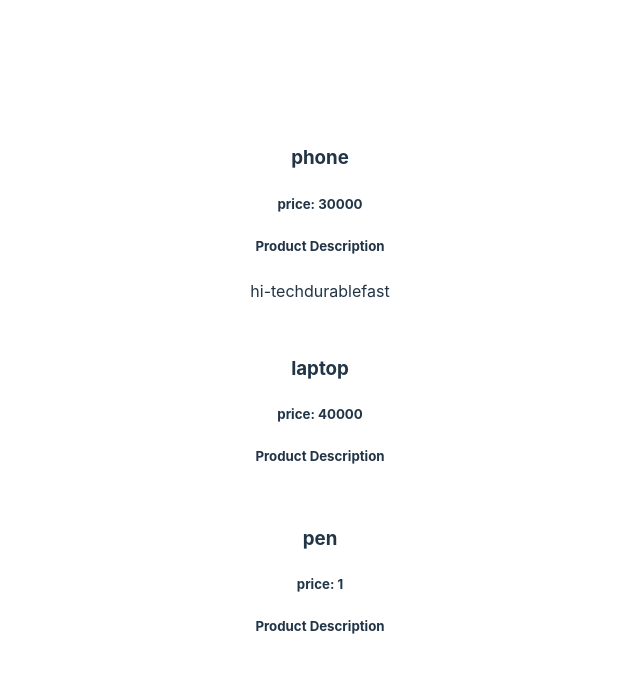
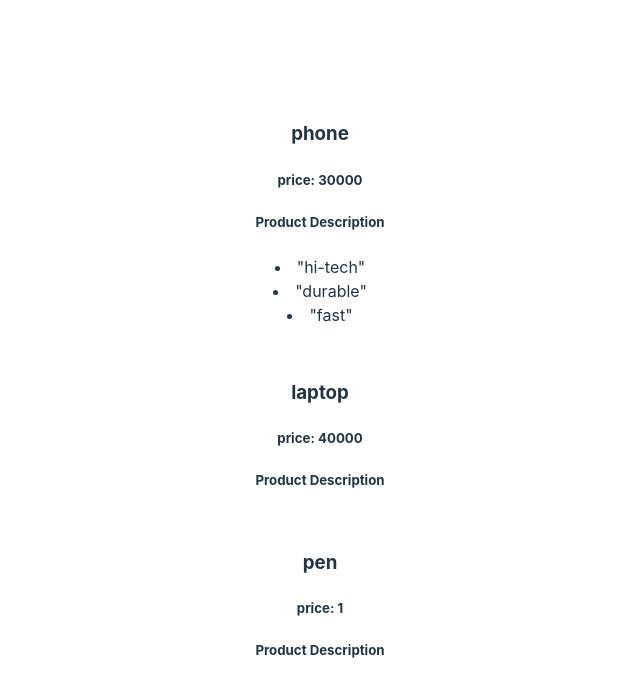
Before and after one commit to coderun13/react_js_frontend, a React (Vite) app in the folder basic-react-app/: page / in a window 1280 px wide. Shown: the top 696 px of the page, without its empty margins (320-960 px from the left). Built offline with nearby package versions, Linux system fonts and the light colour scheme.

Commit message:
rendering array

```diff
--- a/basic-react-app/src/ProductTab.jsx
+++ b/basic-react-app/src/ProductTab.jsx
@@ -1,7 +1,7 @@
 import Product from "./Product.jsx";
 
 function ProductTab(){
-    let features = ["hi-tech","durable","fast"];
+    let features = [<li>"hi-tech"</li>,<li>"durable"</li>,<li>"fast"</li>];
     return (
     <>
     <Product title="phone" price={30000} features={features}/>
```
